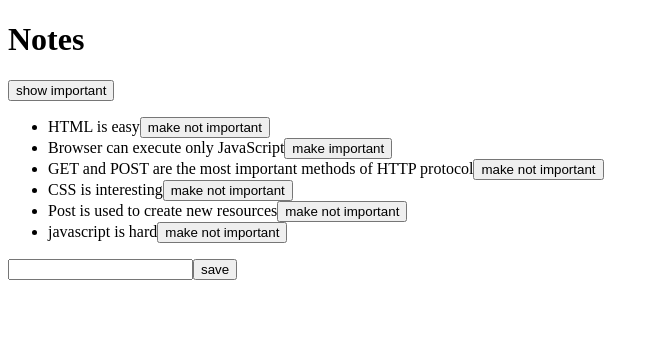
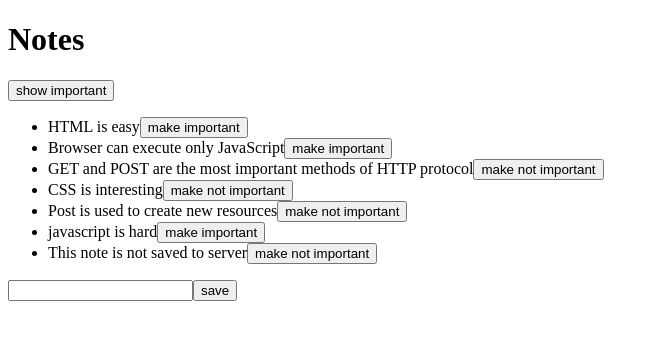
Before and after one commit to IsratJahan13/04-kokoelman-renderointi, a React (Vite) app: page / in a window 1280 px wide. Shown: the top 340 px of the page, without its empty margins (0-659 px from the left). Built offline with nearby package versions, Linux system fonts and the light colour scheme; data requests are answered from the project's data file.

Commit message:
non existing content has added

```diff
--- a/db.json
+++ b/db.json
@@ -3,7 +3,7 @@
     {
       "id": "1",
       "content": "HTML is easy",
-      "important": true
+      "important": false
     },
     {
       "id": "2",
@@ -16,7 +16,7 @@
       "important": true
     },
     {
-      "id": "3528",
+      "id": "4",
       "content": "CSS is interesting",
       "important": true
     },
@@ -28,7 +28,7 @@
     {
       "id": "9b7d",
       "content": "javascript is hard",
-      "important": true
+      "important": false
     }
   ]
 }
--- a/src/App.jsx
+++ b/src/App.jsx
@@ -17,6 +17,12 @@ const App = () => {
       .update(id, changedNote)
       .then(returnedNote => {
         setNotes(notes.map(note => note.id !== id ? note : returnedNote))
+      })
+      .catch(error => {
+        alert(
+          `the note '${note.content}' was already deleted from server`
+        )
+        setNotes(notes.filter(n => n.id !== id))
       })
   }
 
--- a/src/services/notes.js
+++ b/src/services/notes.js
@@ -3,7 +3,12 @@ const baseUrl = 'http://localhost:3001/notes'
 
 const getAll = () => {
   const request = axios.get(baseUrl)
-  return request.then(response => response.data)
+  const nonExisting = {
+    id: 10000,
+    content: 'This note is not saved to server',
+    important: true,
+  }
+  return request.then(response => response.data.concat(nonExisting))
 }
 
 const create = newObject => {
```
